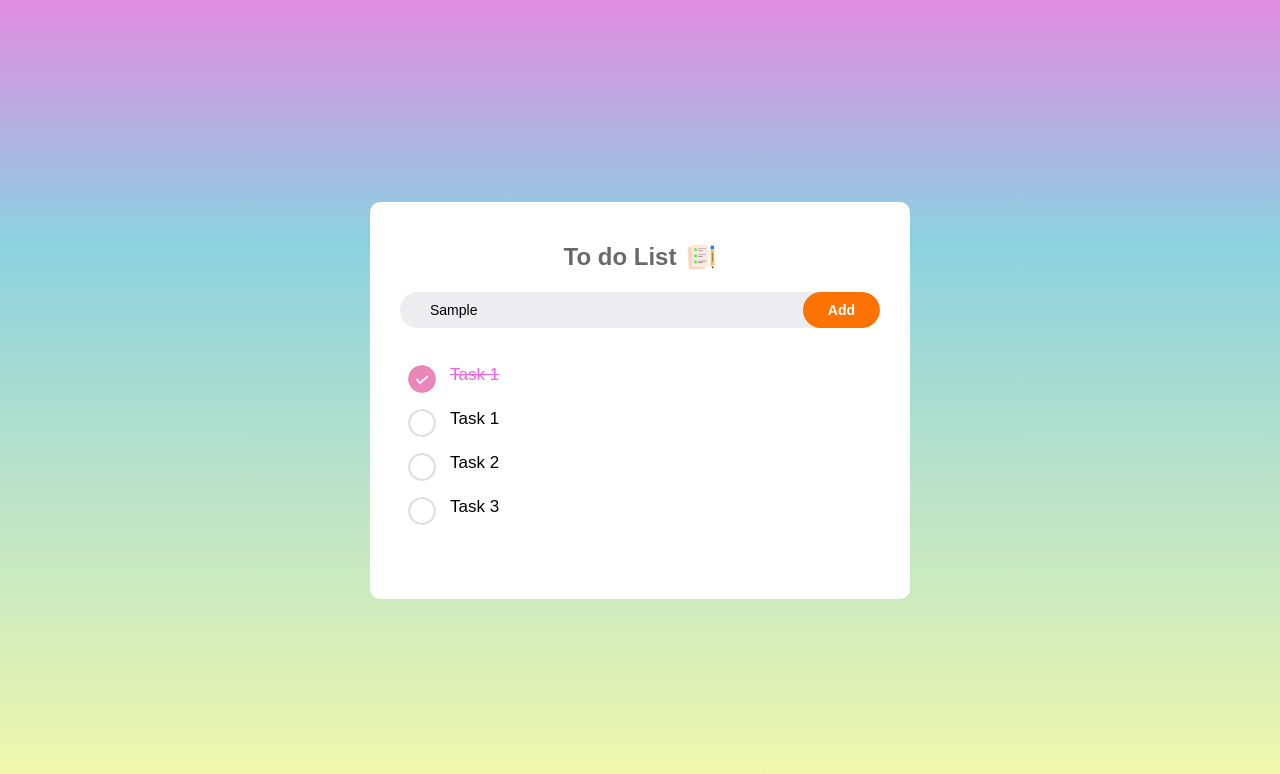
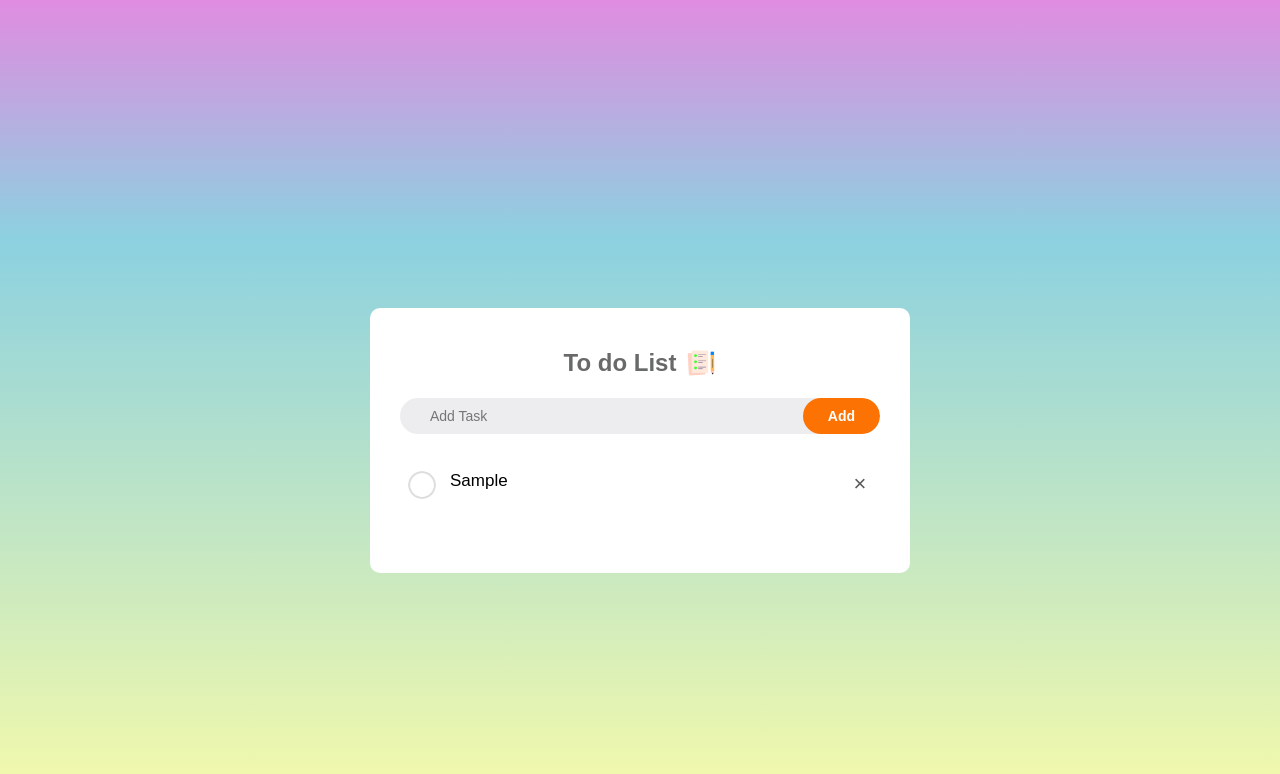
Before and after one commit to Della-Bella/2--To-do-List, a plain HTML site: page index.html in a window 1280 px wide. Both pictures are taken after typing "Sample" into the empty fields and a click on the button "Add". Drawn offline with Linux system fonts and the light colour scheme.

Commit message:
Implementing JS

```diff
--- a/index.html
+++ b/index.html
@@ -17,21 +17,24 @@
             <h2>To do List <img src="img/icon.png" alt=icon books image></h2>
 
 
-            <!-- Section search input -->
+            <!-- Section search input
+             02 JS call 1= input-box and 2= button -->
             <div class="row">
                 <input type="text" id="input-box" placeholder="Add Task">
-                <button>Add</button>
+                <button onclick="addTask()">Add</button>
             </div>
 
              <!-- Section List-->
               <ul id="list-container">
-                <li class="checked">Task 1</li>
-                <li>Task 1</li>
+                <!--  <li class="checked"></li>
+               It will be generate by JS
+                 <li>Task 1</li>
                 <li>Task 2</li>
-                <li>Task 3</li>
+                <li>Task 3</li>-->
               </ul>
         </div>
         <div>
+            <script src="script.js"></script>
 </body>
 
 </html>
--- a/script.js
+++ b/script.js
@@ -0,0 +1,40 @@
+const inputBox = document.getElementById("input-box")
+const listContainer = document.getElementById("list-container");
+
+function addTask(){
+    if(inputBox.value === ''){
+        alert("Please enter a task");
+    }
+    else{
+        let li = document.createElement("li");
+        li.innerHTML = inputBox.value;
+        listContainer.appendChild(li);
+        let span = document.createElement("span");
+        span.innerHTML = "\u00d7";
+        li.appendChild(span);
+    }
+    inputBox.value = "";
+    saveData();
+}
+
+listContainer.addEventListener("click", function(e){
+    if(e.target.tagName === "LI"){
+        e.target.classList.toggle("checked");
+        saveData()
+    }
+    else if(e.target.tagName === "SPAN"){
+        e.target.parentElement.remove();
+        saveData()
+    }
+    }, false);
+
+
+    function saveData(){
+        localStorage.setItem("data", listContainer.innerHTML);
+    }
+
+
+    function showTask(){
+        listContainer.innerHTML = localStorage.getItem("data");
+    }
+showTask();
--- a/style.css
+++ b/style.css
@@ -20,6 +20,7 @@
     width: 100%;
     max-width: 540px;
     background: white;
+    margin: 100px auto 20px;
     padding: 40px 30px 70px;
     border-radius: 10px;
 }
@@ -31,6 +32,7 @@
     justify-content: center;
     margin-bottom: 20px;
     text-align: center;
+
 }
 
 .todo-app h2 img {
@@ -124,5 +126,23 @@ ul li span {
 }
 
 ul li span:hover {
-    background: #edeef0;
+    background: #e6e607;
 }
+
+ul li span{
+    position: absolute;
+    right: 0;
+    top: 5px;
+    width: 40px;
+    height: 40px;
+    font-size: 22px;
+    color: #5c5a5a;
+    line-height: 40px;
+    transition: background-color 0.2s ease-in-out;/* Smoother transition */
+    border-radius: 50%;
+}
+
+ul li span:hover{
+    background: #66cc62;
+
+}
```
